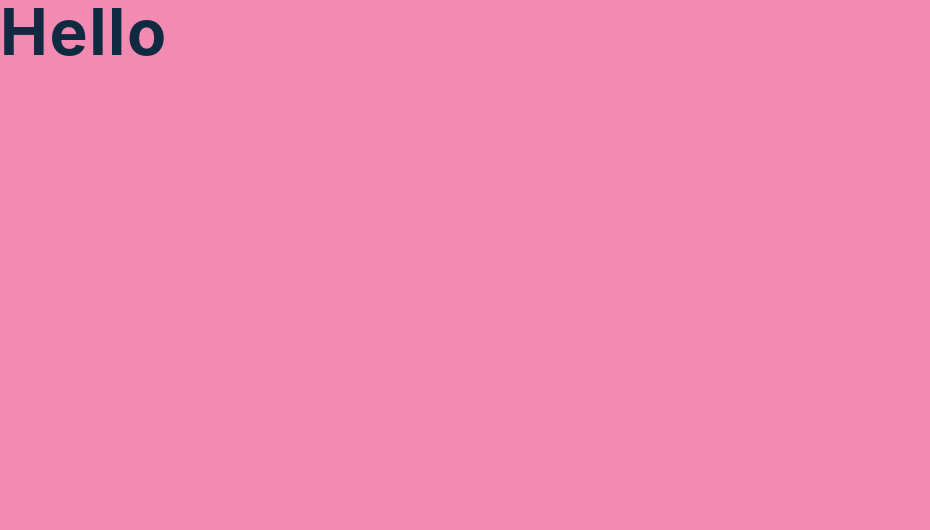
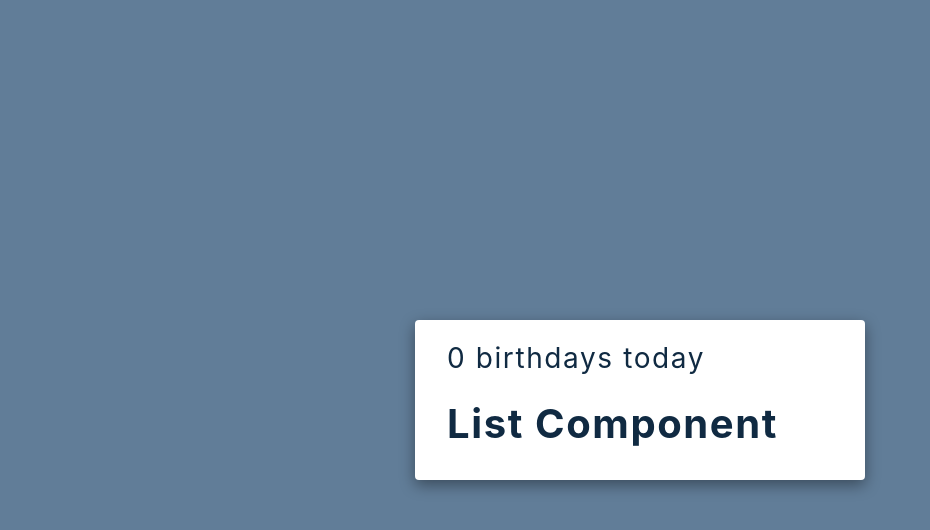
Before and after one commit to anusontarangkul/React-birthday-reminder, a React (Create React App) app: page / in a window 1280 px wide. Shown: the top 530 px of the page, without its empty margins (0-930 px from the left). Built offline with nearby package versions, Linux system fonts and the light colour scheme.

Commit message:
add list component

```diff
--- a/src/App.js
+++ b/src/App.js
@@ -1,10 +1,15 @@
-
+import React, { useState } from 'react'
+import data from './data'
+import List from './List'
 
 function App() {
   return (
-    <div>
-      <h1>Hello</h1>
-    </div>
+    <main>
+      <section className="container">
+        <h3>0 birthdays today</h3>
+        <List />
+      </section>
+    </main>
   );
 }
 
--- /dev/null
+++ b/src/List.js
@@ -0,0 +1,11 @@
+import React from 'react';
+
+const List = () => {
+    return (
+        <>
+            <h2>list component</h2>
+        </>
+    );
+};
+
+export default List;
--- /dev/null
+++ b/src/data.js
@@ -0,0 +1,37 @@
+export default [
+    {
+        id: 1,
+        name: 'Bertie Yates',
+        age: 29,
+        image:
+            'https://res.cloudinary.com/diqqf3eq2/image/upload/v1595959131/person-2_ipcjws.jpg',
+    },
+    {
+        id: 2,
+        name: 'Hester Hogan',
+        age: 32,
+        image:
+            'https://res.cloudinary.com/diqqf3eq2/image/upload/v1595959131/person-3_rxtqvi.jpg',
+    },
+    {
+        id: 3,
+        name: 'Larry Little',
+        age: 36,
+        image:
+            'https://res.cloudinary.com/diqqf3eq2/image/upload/v1586883423/person-4_t9nxjt.jpg',
+    },
+    {
+        id: 4,
+        name: 'Sean Walsh',
+        age: 34,
+        image:
+            'https://res.cloudinary.com/diqqf3eq2/image/upload/v1586883417/person-3_ipa0mj.jpg',
+    },
+    {
+        id: 5,
+        name: 'Lola Gardner',
+        age: 29,
+        image:
+            'https://res.cloudinary.com/diqqf3eq2/image/upload/v1586883334/person-1_rfzshl.jpg',
+    },
+];
--- a/src/index.css
+++ b/src/index.css
@@ -59,7 +59,7 @@
 body {
   font-family: -apple-system, BlinkMacSystemFont, "Segoe UI", Roboto, Oxygen,
     Ubuntu, Cantarell, "Open Sans", "Helvetica Neue", sans-serif;
-  background: var(--clr-pink);
+  background: var(--clr-grey-5);
   color: var(--clr-grey-9);
   line-height: 1.5;
   font-size: 0.875rem;
```
